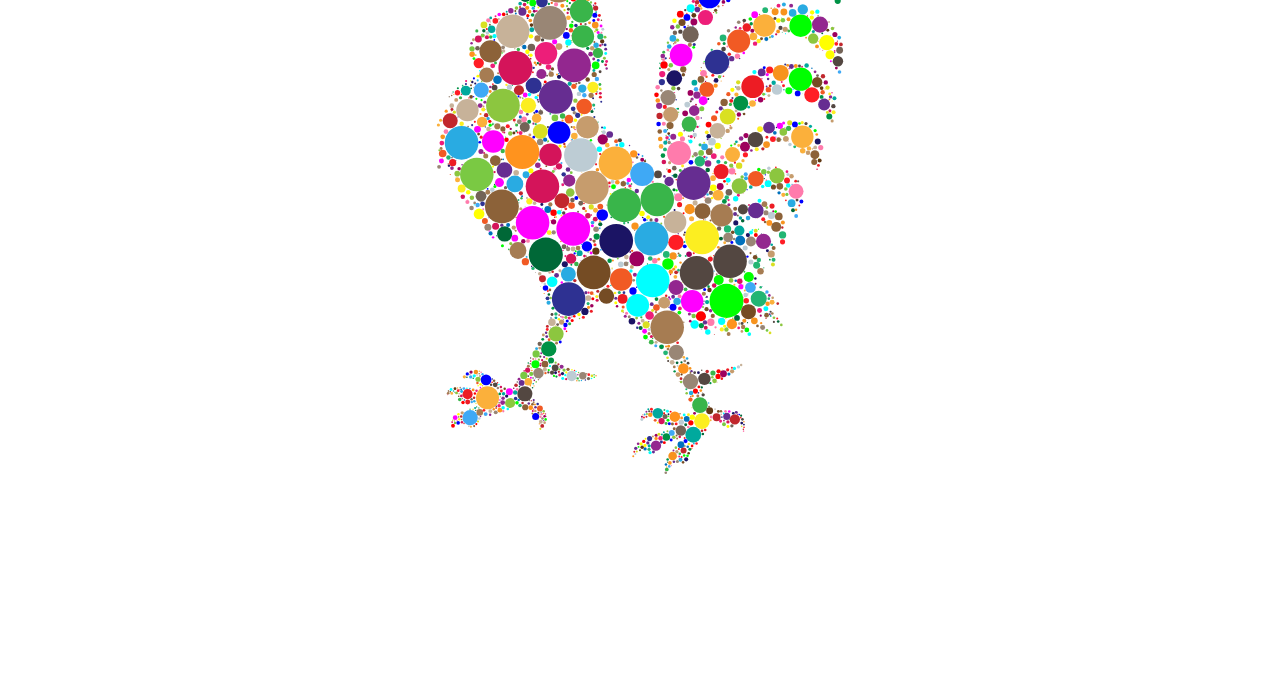
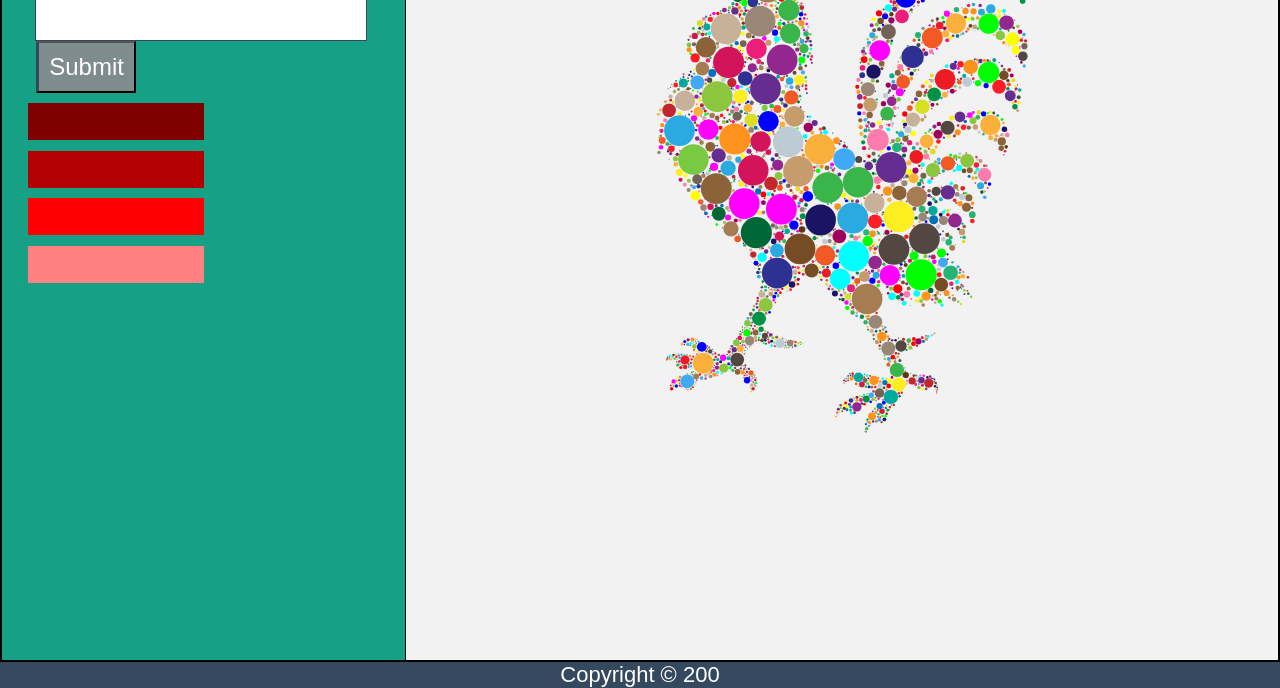
Before and after one commit to Walidmash/200Palette, a website: page public/index.html in a window 1280 px wide. Shown: the part 118-806 px from the top of the page. Drawn offline with Linux system fonts and the light colour scheme.

Commit message:
style demo

```diff
--- a/public/css/style.css
+++ b/public/css/style.css
@@ -1,28 +1,118 @@
-*{
+* {
     margin: 0;
     padding: 0;
 }
-.container{
+
+h2 {
+    margin-left: 2%;
+    color: white;
+    font-family: 'Courgette', cursive;
+    font-size: 30px;
+}
+
+.allPage {
+    display: flex;
+    flex-direction: row-reverse;
+    height: 97vh;
+    border: 2px solid black;
+}
+
+ul {
+    margin-top: 3%;
+    margin-bottom: 3%;
+}
+
+p {
+    font-size: 22px;
+}
+
+ul li {
+    cursor: pointer;
+    width: 10vw;
+    list-style: none;
+    position: relative;
+    padding: 25px 8px 12px 40px;
+    background: #eee;
+    font-size: 25px;
+    transition: 0.2s;
+}
+
+#myPic {
+    padding: 2%;
+    width: 70%;
+    background: #f2f2f2;
+}
+
+.paletteDiv {
+    padding: 2%;
+    width: 30%;
+    background: #16a085;
+    border-right: solid 1px black;
+}
+
+.subBtn {
+    margin-left: 0.5%;
+    padding: 10px;
+    background: #7f8c8d;
+    color: white;
+    text-align: center;
+    font-size: 24px;
+    cursor: pointer;
+    transition: 0.3s;
+    border-left: 3px solid #34495e;
+}
+
+.subBtn:hover {
+    background-color: #34495e;
+}
+
+#inputForm {
+    margin-top: 2%;
+    margin-left: 2%;
+}
+
+#myInput {
+    border: 1.5px solid #34495e;
+    ;
+    padding: 10px;
+    font-size: 24px;
+}
+
+
+/* .container {
     max-width: 900px;
     width: 100%;
     margin: 0 auto;
-}
-svg{
-  height : auto;
+} */
+
+svg {
+    height: auto;
     width: 50%;
     margin: 0 auto;
     display: block;
 }
-circle{
+
+circle {
     transition: all 1s;
 }
-circle:hover{
+
+circle:hover {
     cursor: pointer;
     width: 300px;
 }
+
+footer {
+    width: 100%;
+    color: white;
+    background-color: #34495e;
+    font-family: 'Acme', sans-serif;
+    align-items: center;
+    text-align: center;
+}
+
 @media (max-width:600px) {
-  svg{
-    height : auto;
+    svg {
+        height: auto;
         width: 80%;
     }
 }
--- a/public/index.html
+++ b/public/index.html
@@ -1,26 +1,24 @@
 <!DOCTYPE html>
 <html lang="en">
+
 <head>
     <meta charset="utf-8">
     <meta name="viewport" content="width=device-width">
     <meta name="author" content="200">
     <meta name="description" content="200 team palette picker">
     <meta name="viewport" content="initial-scale=1">
+    <link href="https://fonts.googleapis.com/css?family=Courgette" rel="stylesheet">
     <link rel="stylesheet" href="css/style.css">
     <title>200Palette</title>
 </head>
+
 <body>
     <header>
         <div class="container">
-      <form id="inputForm" action="index.html" method="post">
-        <input list="colors" type="text" name="myInput" id="myInput" value="">
-        <datalist id="colors">
 
-        </datalist>
-        <input type="submit" name="submit" value="Submit">
-      </form>
         </div>
     </header>
+    <div class="allPage">
         <div id="myPic">
             <div class="container">
                 <!-- walid -->
@@ -2507,11 +2505,35 @@
       </svg>
             </div>
         </div>
+        <div class="paletteDiv">
 
-  <div class="paletteDiv">
-    <!-- ajour -->
+            <h2 id="choose"> Choose your favourite color: </h2>
+            <form id="inputForm" action="index.html" method="post">
+
+                <input list="colors" type="text" name="myInput" id="myInput" value="">
+                <datalist id="colors">
+
+        </datalist>
+                <input class="subBtn" type="submit" name="submit" value="Submit">
+            </form>
+            <ul>
+                <li style="background: #800000;"> </li>
+            </ul>
+
+            <ul>
+                <li style="background:#b30000;"> </li>
+            </ul>
+            <ul>
+                <li style="background: #ff0000;"> </li>
+            </ul>
+            <ul>
+                <li style="background: #ff8080;"> </li>
+            </ul>
         </div>
-
+    </div>
+    <footer>
+        <p> Copyright &copy; <span>200</span></p>
+    </footer>
     <script src="js/index.js"></script>
 </body>
 
```
Lines whose indentation alone changed are shown as unchanged.
